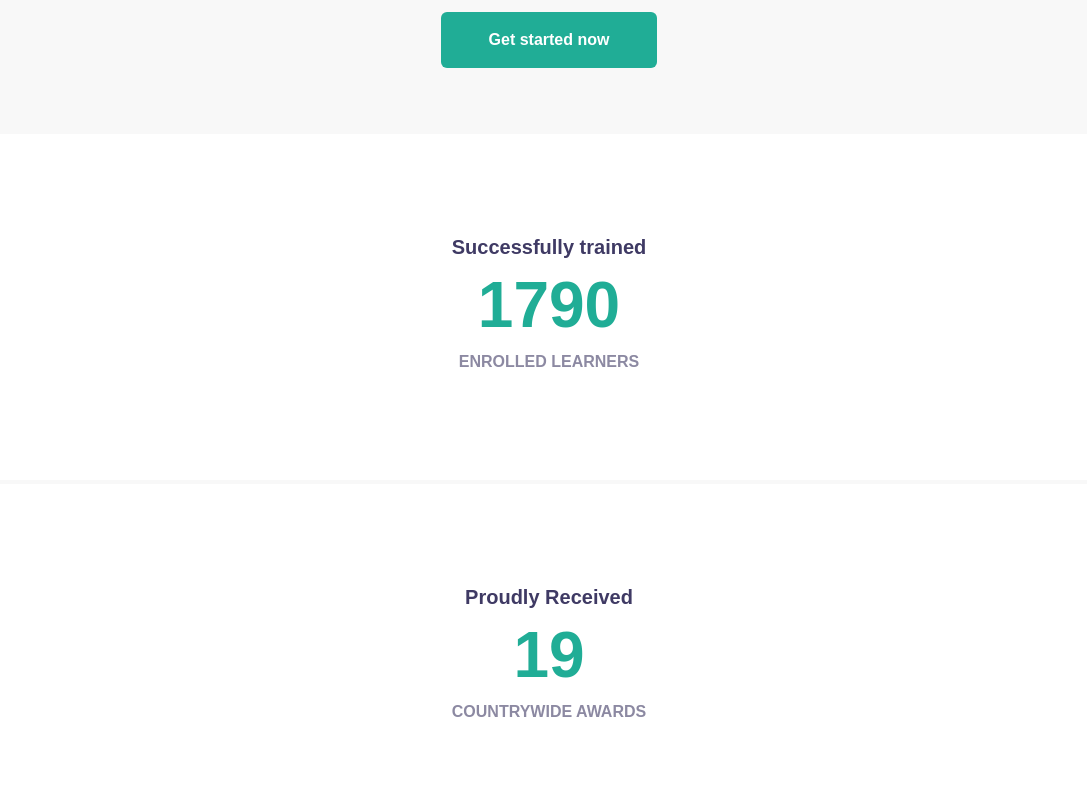
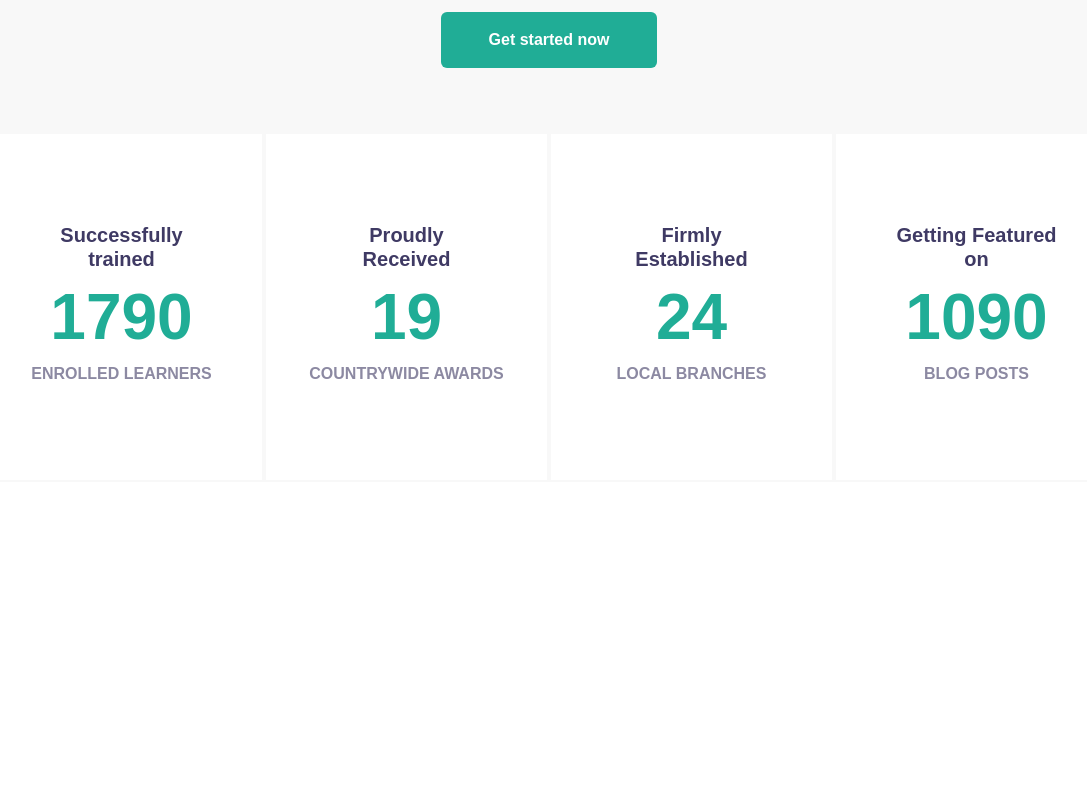
Before and after one commit to marcocareddu/proj-html-vuejs, a Vue app: page / in a window 1280 px wide. Shown: the part 3680-4480 px from the top of the page, without its empty margins (91-1178 px from the left). After the commit the page ends 4162 px from the top, so only its background shows below. Built offline with nearby package versions, Linux system fonts and the light colour scheme.

Commit message:
VUE AchievementsSection - Added base template

```diff
--- a/src/components/achievements/AchievementsSection.vue
+++ b/src/components/achievements/AchievementsSection.vue
@@ -8,15 +8,18 @@ export default {
     components: { AchievementsCard },
 
     data() {
-        return {
-            achievementsData,
-        }
+        return { achievementsData }
     }
 }
 </script>
 
 <template>
-    <AchievementsCard v-for="card in achievementsData" :achievementsData="card" />
+    <div class="achievements-section"></div>
+    <div class="container">
+        <div class="row">
+            <AchievementsCard v-for="card in achievementsData" :achievementsData="card" />
+        </div>
+    </div>
 </template>
 
 <style></style>
```
